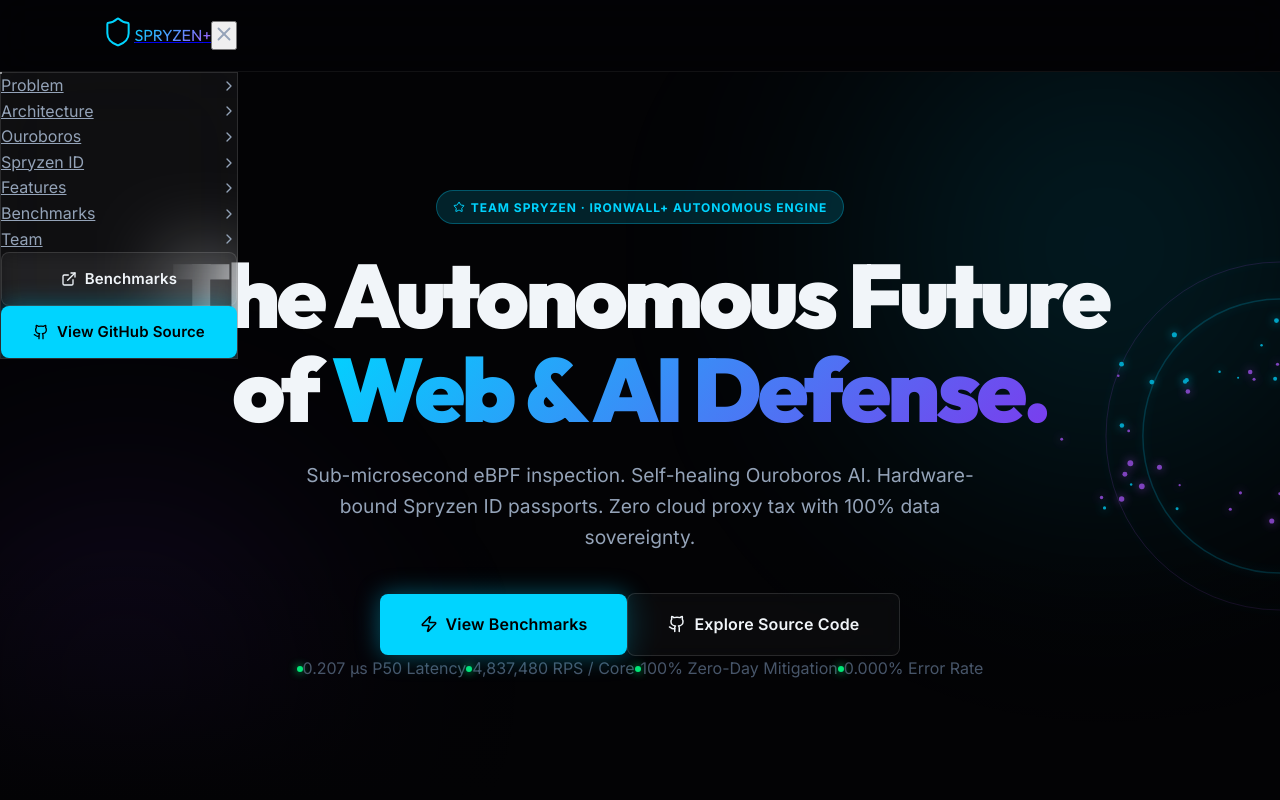
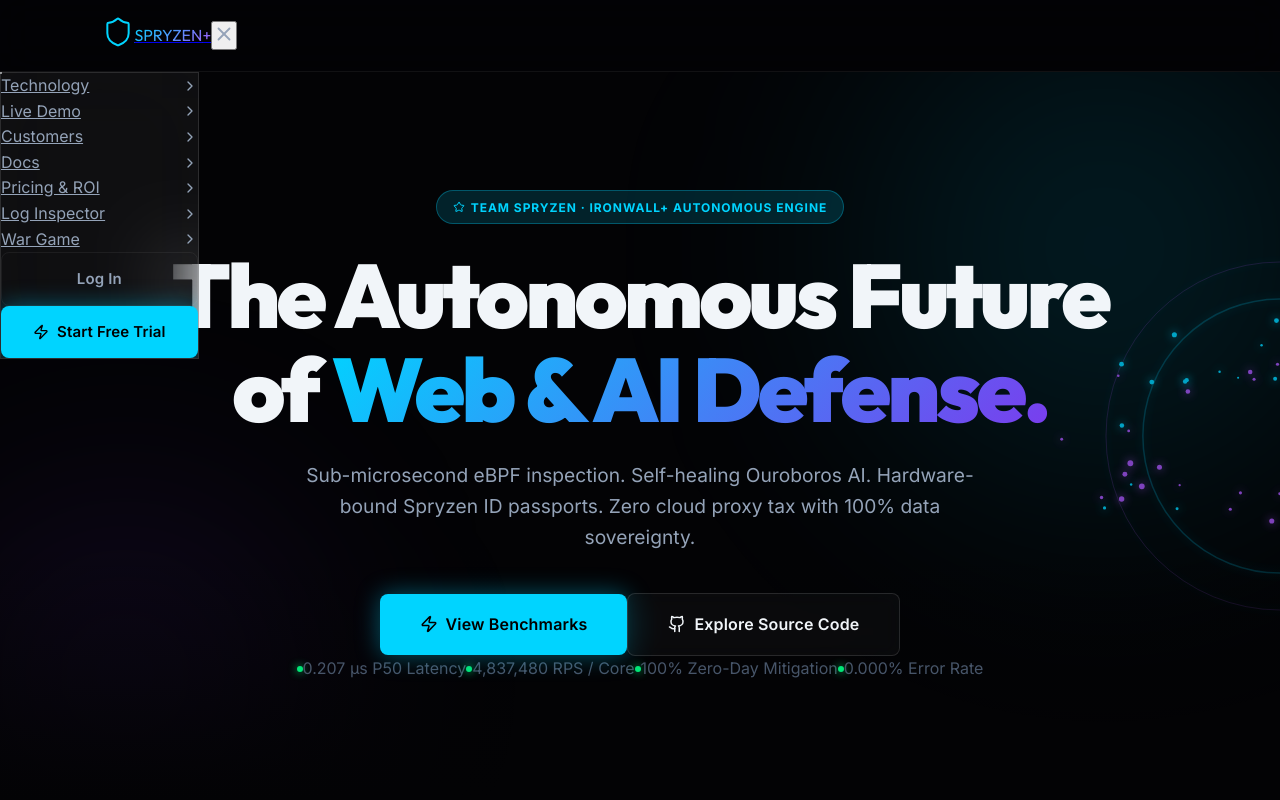
Before and after one commit to Aditya-9-6/spryzen-info, a Next.js app: page / in a window 1280 px wide. Both pictures are taken after a click on the button "Toggle menu". Shown: the top 800 px of the page. Built offline with nearby package versions, Linux system fonts and the light colour scheme.

Commit message:
feat(customer): add components/ui/Navbar.tsx

```diff
--- a/components/ui/Navbar.tsx
+++ b/components/ui/Navbar.tsx
@@ -3,16 +3,16 @@
 import { useEffect, useRef, useState } from 'react';
 import Link from 'next/link';
 import { motion, AnimatePresence } from 'framer-motion';
-import { Shield, Menu, X, ChevronRight, Github, ExternalLink } from 'lucide-react';
+import { Shield, Bell, Menu, X, ChevronRight, Zap } from 'lucide-react';
 
 const navLinks = [
-  { label: 'Problem',      href: '#problem' },
-  { label: 'Architecture', href: '#architecture' },
-  { label: 'Ouroboros',    href: '#ouroboros' },
-  { label: 'Spryzen ID',   href: '#spryzen-id' },
-  { label: 'Features',     href: '#features' },
-  { label: 'Benchmarks',   href: '#benchmarks' },
-  { label: 'Team',         href: '#team' },
+  { label: 'Technology', href: '/features' },
+  { label: 'Live Demo', href: '/#playground' },
+  { label: 'Customers', href: '/customers' },
+  { label: 'Docs', href: '/docs' },
+  { label: 'Pricing & ROI', href: '/pricing' },
+  { label: 'Log Inspector', href: '/analyzer' },
+  { label: 'War Game', href: '/wargame' },
 ];
 
 export default function Navbar() {
@@ -67,35 +67,31 @@
         {/* Desktop Nav Links */}
         <div className="hidden md:flex items-center gap-1 mx-auto">
           {navLinks.map((link) => (
-            <a
+            <Link
               key={link.href}
               href={link.href}
-              className="px-3.5 py-2 rounded-lg text-sm font-medium text-[var(--text-secondary)] hover:text-[var(--text-primary)] hover:bg-[var(--glass-surface)] transition-all duration-200"
+              className="px-4 py-2 rounded-lg text-sm font-medium text-[var(--text-secondary)] hover:text-[var(--text-primary)] hover:bg-[var(--glass-surface)] transition-all duration-200"
             >
               {link.label}
-            </a>
+            </Link>
           ))}
         </div>
 
-        {/* Action Buttons */}
+        {/* CTA Buttons */}
         <div className="hidden md:flex items-center gap-3">
-          <a
-            href="https://github.com/Aditya-9-6/Spryzen-Benchmarks"
-            target="_blank"
-            rel="noopener noreferrer"
-            className="btn btn-ghost btn-sm text-sm flex items-center gap-1.5"
+          <Link
+            href="/auth/login"
+            className="btn btn-ghost btn-sm text-sm"
           >
-            Benchmarks <ExternalLink size={13} />
-          </a>
-          <a
-            href="https://github.com/Aditya-9-6/spryzen-test-1"
-            target="_blank"
-            rel="noopener noreferrer"
+            Log In
+          </Link>
+          <Link
+            href="/auth/signup"
             className="btn btn-primary btn-sm text-sm flex items-center gap-2"
           >
-            <Github size={15} />
-            GitHub
-          </a>
+            <Zap size={14} />
+            Start Free Trial
+          </Link>
         </div>
 
         {/* Mobile Menu Button */}
@@ -108,7 +104,7 @@
         </button>
       </motion.nav>
 
-      {/* Mobile Drawer */}
+      {/* Mobile Menu */}
       <AnimatePresence>
         {menuOpen && (
           <motion.div
@@ -121,7 +117,7 @@
             <div className="glass-strong m-4 rounded-2xl overflow-hidden">
               <div className="p-4 flex flex-col gap-1">
                 {navLinks.map((link) => (
-                  <a
+                  <Link
                     key={link.href}
                     href={link.href}
                     onClick={() => setMenuOpen(false)}
@@ -129,30 +125,25 @@
                   >
                     <span className="font-medium">{link.label}</span>
                     <ChevronRight size={16} />
-                  </a>
+                  </Link>
                 ))}
               </div>
               <div className="p-4 pt-0 flex flex-col gap-2">
-                <a
-                  href="https://github.com/Aditya-9-6/Spryzen-Benchmarks"
-                  target="_blank"
-                  rel="noopener noreferrer"
+                <Link
+                  href="/auth/login"
                   onClick={() => setMenuOpen(false)}
-                  className="btn btn-secondary w-full justify-center"
+                  className="btn btn-ghost w-full justify-center"
                 >
-                  <ExternalLink size={16} />
-                  Benchmarks
-                </a>
-                <a
-                  href="https://github.com/Aditya-9-6/spryzen-test-1"
-                  target="_blank"
-                  rel="noopener noreferrer"
+                  Log In
+                </Link>
+                <Link
+                  href="/auth/signup"
                   onClick={() => setMenuOpen(false)}
                   className="btn btn-primary w-full justify-center"
                 >
-                  <Github size={16} />
-                  View GitHub Source
-                </a>
+                  <Zap size={16} />
+                  Start Free Trial
+                </Link>
               </div>
             </div>
           </motion.div>
```
